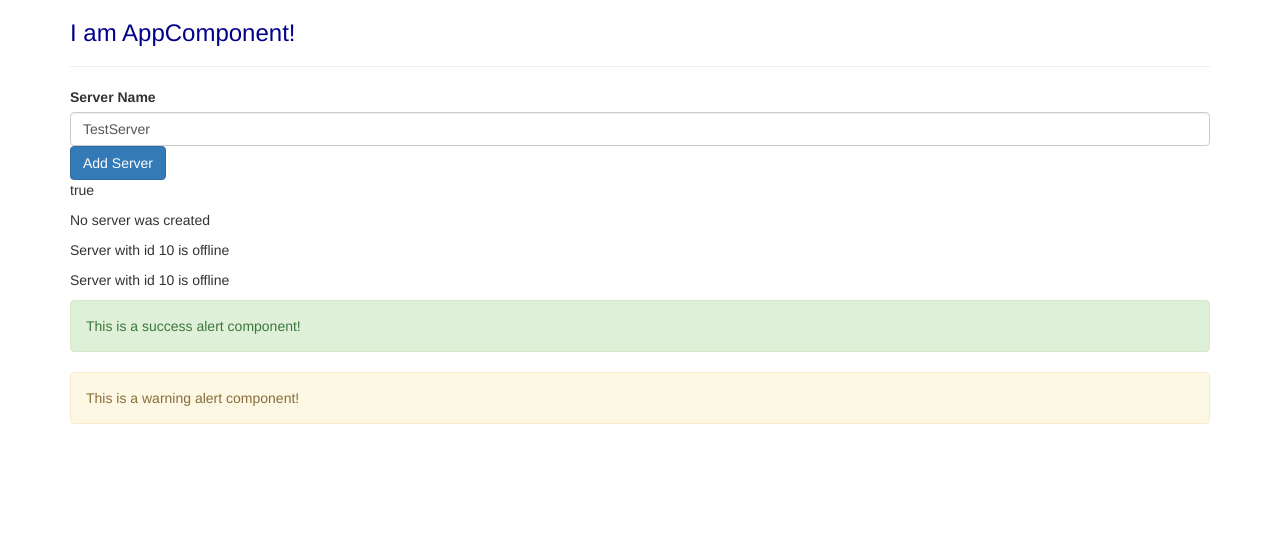
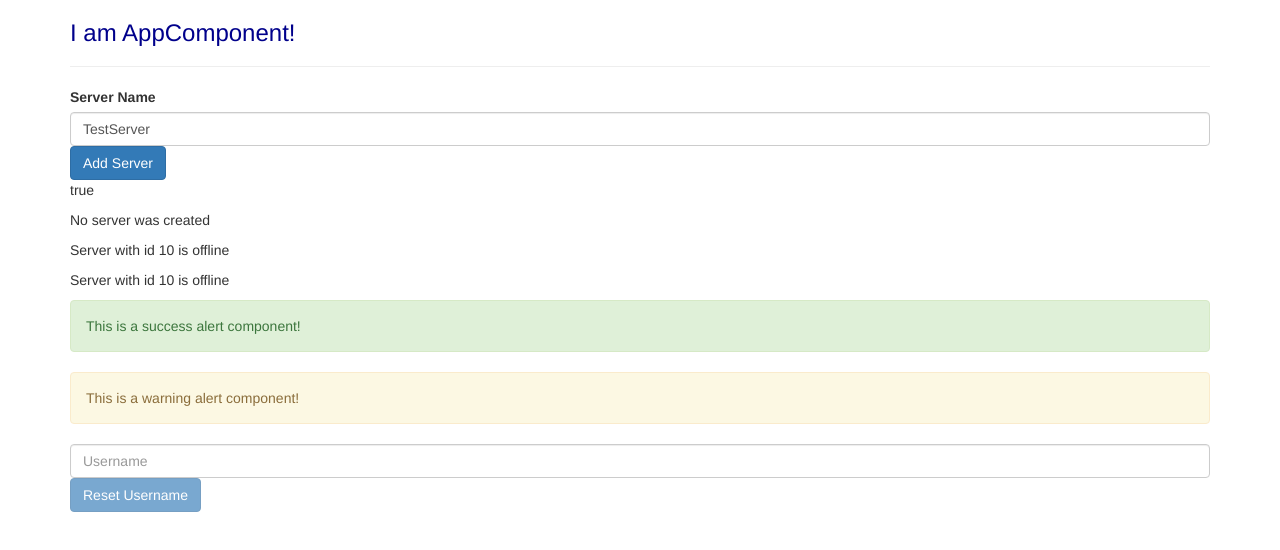
Before and after one commit to behrami/my-first-app, an Angular app: page / in a window 1280 px wide. Shown: the top 550 px of the page. Built offline with nearby package versions, Linux system fonts and the light colour scheme.

Commit message:
added a username field that updates text as you type in. added reset button that resets username and is only enabled when a username is typed in.

```diff
--- a/src/app/app.component.html
+++ b/src/app/app.component.html
@@ -6,6 +6,7 @@
       <app-servers></app-servers>
       <app-success-alert></app-success-alert>
       <app-warning-alert></app-warning-alert>
+      <app-user-name-assignment></app-user-name-assignment>
     </div>
   </div>
 </div>
--- a/src/app/user-name-assignment/user-name-assignment.component.html
+++ b/src/app/user-name-assignment/user-name-assignment.component.html
@@ -1 +1,14 @@
-<p>user-name-assignment works!</p>
+<input
+  type="text"
+  [(ngModel)]="userName"
+  class="form-control"
+  placeholder="Username"
+/>
+<button
+  (click)="onResetUsername()"
+  [disabled]="isDisabled()"
+  class="btn btn-primary"
+>
+  Reset Username
+</button>
+<p>{{ userName }}</p>
--- a/src/app/user-name-assignment/user-name-assignment.component.ts
+++ b/src/app/user-name-assignment/user-name-assignment.component.ts
@@ -3,13 +3,26 @@ import { Component, OnInit } from '@angular/core';
 @Component({
   selector: 'app-user-name-assignment',
   templateUrl: './user-name-assignment.component.html',
-  styleUrls: ['./user-name-assignment.component.css']
+  styleUrls: ['./user-name-assignment.component.css'],
 })
 export class UserNameAssignmentComponent implements OnInit {
+  userName = '';
+  resetDisabled = true;
 
-  constructor() { }
-
-  ngOnInit(): void {
+  onResetUsername() {
+    this.userName = '';
   }
 
+  isDisabled() {
+    if (this.userName === '') {
+      this.resetDisabled = true;
+    } else {
+      this.resetDisabled = false;
+    }
+    return this.resetDisabled;
+  }
+
+  constructor() {}
+
+  ngOnInit(): void {}
 }
```
